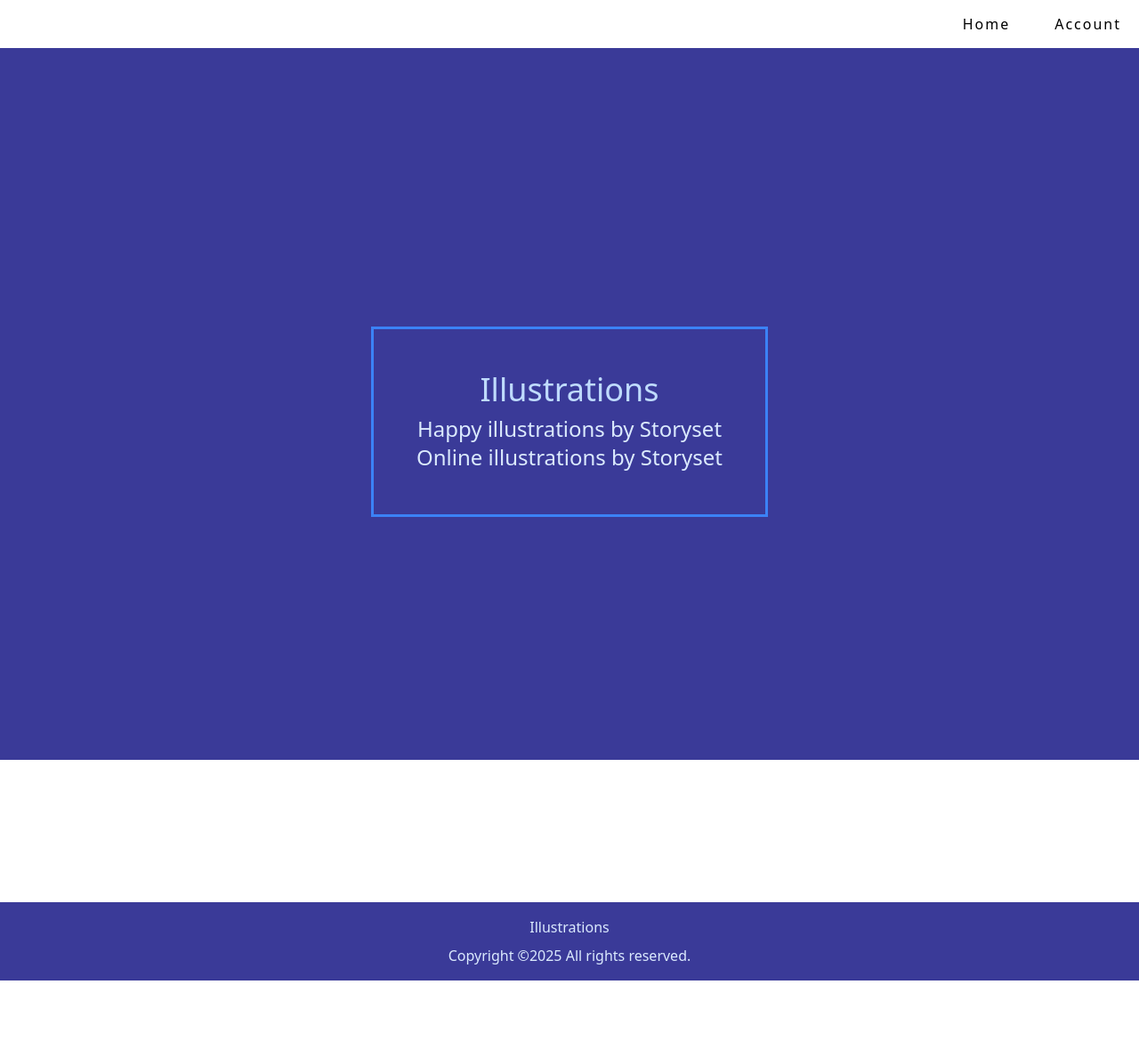
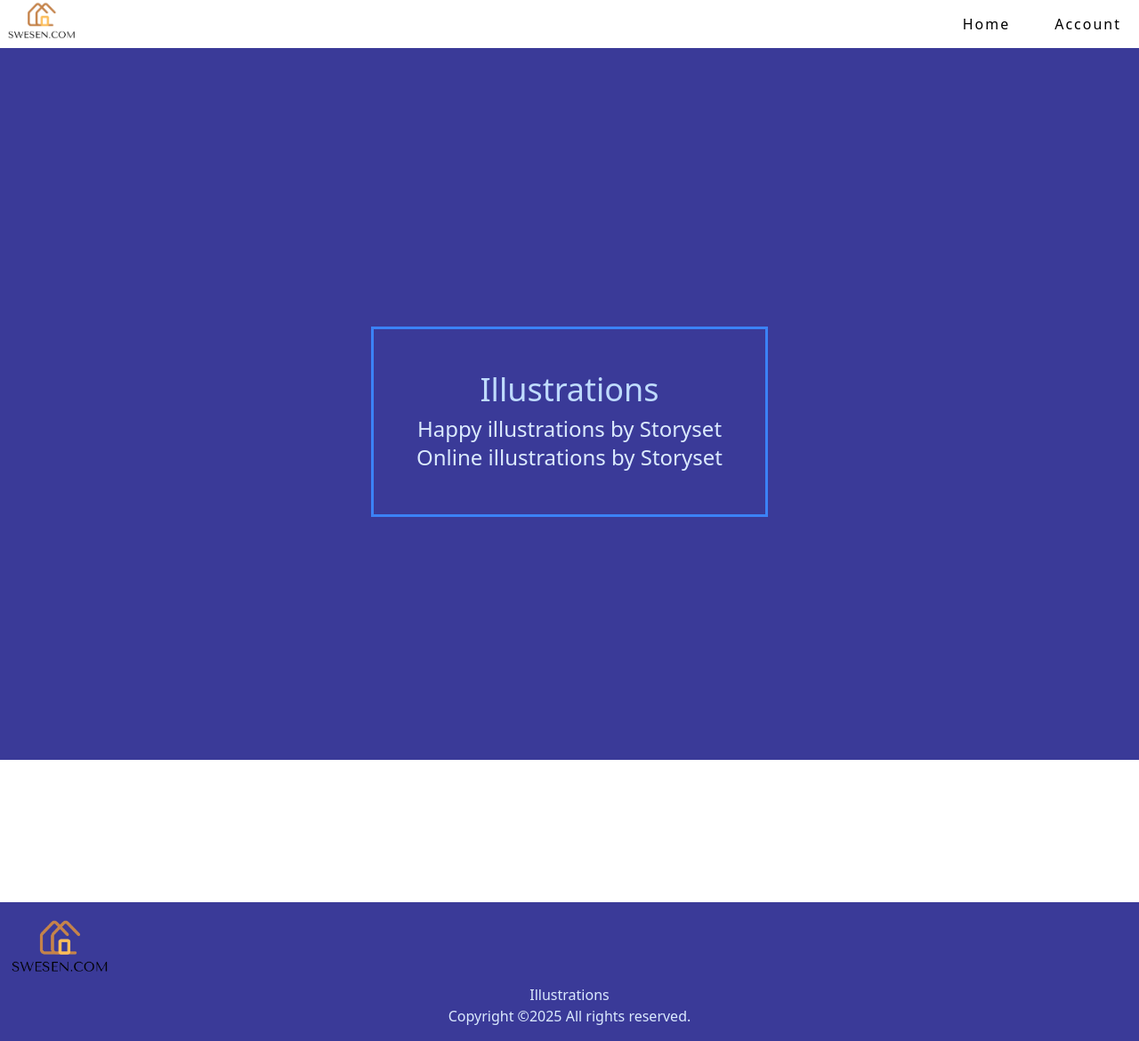
Before and after one commit to yui9667/hotel-website, a React (Vite) app in the folder client/: page /illustration in a window 1280 px wide. Shown: the whole page at 89% size. Before the commit the page ends 1102 px from the top, so only its background shows below. Built offline with nearby package versions, Linux system fonts and the light colour scheme.

Commit message:
Added logo

```diff
--- a/client/src/component/Footer/Footer.jsx
+++ b/client/src/component/Footer/Footer.jsx
@@ -12,12 +12,15 @@
   return (
     <div
       style={{ background: 'var(--main-color)' }}
-      className='flex flex-col justify-center items-center py-3 gap-2 overflow-hidden mt-40'
+      className='flex flex-col py-3 gap-2 overflow-hidden mt-40'
     >
-      <p onClick={toggleBtn} className='text-blue-100 hover:underline'>
-        Illustrations
-      </p>
-      <p className='text-blue-100 '>Copyright ©2025 All rights reserved.</p>
+      <img src='../../../public/logo.png' alt='logo' className='w-32' />
+      <div className='flex flex-col justify-center items-center'>
+        <p onClick={toggleBtn} className='text-blue-100 hover:underline'>
+          Illustrations
+        </p>
+        <p className='text-blue-100 '>Copyright ©2025 All rights reserved.</p>
+      </div>
     </div>
   );
 };
--- a/client/src/component/Nav/Nav.css
+++ b/client/src/component/Nav/Nav.css
@@ -1,9 +1,6 @@
 .nav-bar {
   display: flex;
-  flex-direction: column;
-  justify-content: center;
-  align-items: center;
-  padding: 2rem;
+  justify-content: space-between;
   transition: 1s ease-in-out;
 }
 nav.sticky {
@@ -52,6 +49,8 @@
   cursor: pointer;
   z-index: 10;
   padding: 20px;
+  margin-top: 11px;
+  margin-right: 10px;
 }
 .bar {
   display: block;
--- a/client/src/component/Nav/Nav.jsx
+++ b/client/src/component/Nav/Nav.jsx
@@ -19,8 +19,12 @@
   return (
     <>
       <nav className={`${sticky ? 'nav-bar sticky' : 'nav-bar'}`}>
+        <Link to='/' className='  '>
+          <img src='../../../public/logo.png' alt='logo' className='w-24 ' />
+        </Link>
+
         <ul className={`nav-menu ${isOpen ? 'active' : ''}`}>
-          <li className='nav-item'>
+          <li className='nav-item '>
             <Link to='/' className='nav-link' onClick={handleClick}>
               Home
             </Link>
```
Also changed, not shown: client/public/logo.png (added).
